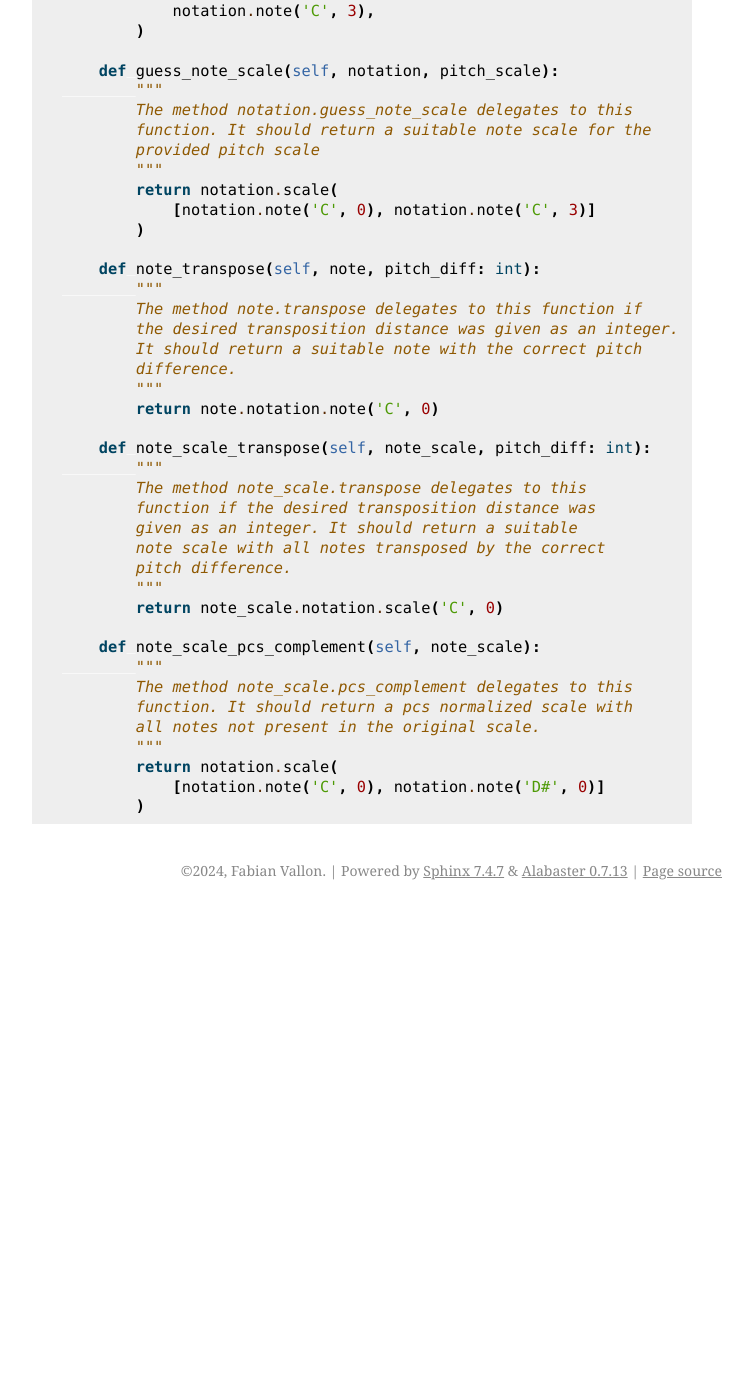
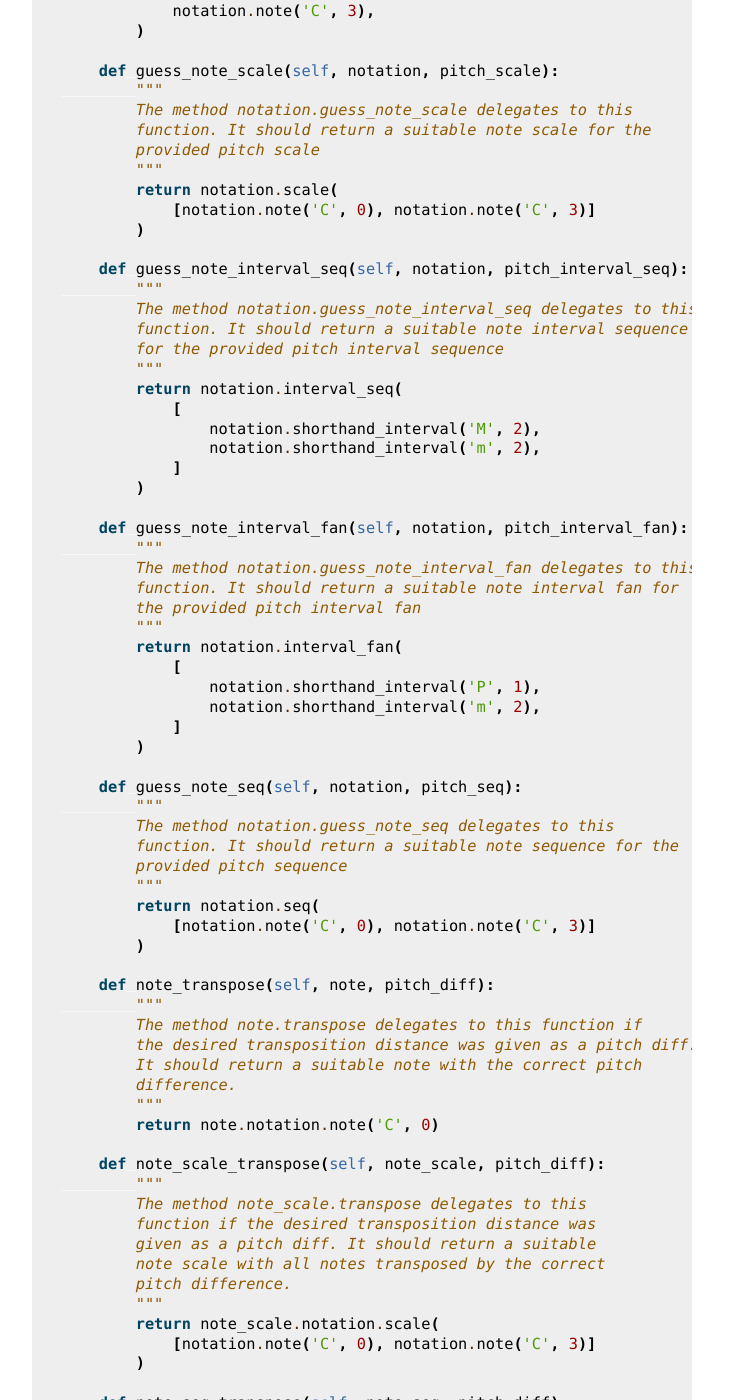
Before and after one commit to retooth2/xenharmlib, a Sphinx documentation site: the page built from doc/adv_notation_features.rst, in a window 1280 px wide and 1400 px high, scrolled down 4901 px. Shown: the whole window, without its empty margins (388-1141 px from the left). Built offline with Sphinx 7.4.7, drawn with Linux system fonts in a browser that asks for light colours; before the commit the page ends 5811 px from its top, so only the background shows below that; some of the changed text lies outside the part shown.

Commit message:
fix: updated enharmonic strategy interface doc

```diff
--- a/doc/adv_notation_features.rst
+++ b/doc/adv_notation_features.rst
@@ -275,24 +275,74 @@ The interface definition for enharmonic strategies is as follows:
                [notation.note('C', 0), notation.note('C', 3)]
            )
 
-       def note_transpose(self, note, pitch_diff: int):
+       def guess_note_interval_seq(self, notation, pitch_interval_seq):
+           """
+           The method notation.guess_note_interval_seq delegates to this
+           function. It should return a suitable note interval sequence
+           for the provided pitch interval sequence
+           """
+           return notation.interval_seq(
+               [
+                   notation.shorthand_interval('M', 2),
+                   notation.shorthand_interval('m', 2),
+               ]
+           )
+
+       def guess_note_interval_fan(self, notation, pitch_interval_fan):
+           """
+           The method notation.guess_note_interval_fan delegates to this
+           function. It should return a suitable note interval fan for
+           the provided pitch interval fan
+           """
+           return notation.interval_fan(
+               [
+                   notation.shorthand_interval('P', 1),
+                   notation.shorthand_interval('m', 2),
+               ]
+           )
+
+       def guess_note_seq(self, notation, pitch_seq):
+           """
+           The method notation.guess_note_seq delegates to this
+           function. It should return a suitable note sequence for the
+           provided pitch sequence
+           """
+           return notation.seq(
+               [notation.note('C', 0), notation.note('C', 3)]
+           )
+
+       def note_transpose(self, note, pitch_diff):
            """
            The method note.transpose delegates to this function if
-           the desired transposition distance was given as an integer.
+           the desired transposition distance was given as a pitch diff.
            It should return a suitable note with the correct pitch
            difference.
            """
            return note.notation.note('C', 0)
 
-       def note_scale_transpose(self, note_scale, pitch_diff: int):
+       def note_scale_transpose(self, note_scale, pitch_diff):
            """
            The method note_scale.transpose delegates to this
            function if the desired transposition distance was
-           given as an integer. It should return a suitable
+           given as a pitch diff. It should return a suitable
            note scale with all notes transposed by the correct
            pitch difference.
            """
-           return note_scale.notation.scale('C', 0)
+           return note_scale.notation.scale(
+               [notation.note('C', 0), notation.note('C', 3)]
+           )
+
+       def note_seq_transpose(self, note_seq, pitch_diff):
+           """
+           The method note_seq.transpose delegates to this
+           function if the desired transposition distance was
+           given as a pitch diff. It should return a suitable
+           note sequence with all notes transposed by the correct
+           pitch difference.
+           """
+           return note_seq.notation.seq(
+               [notation.note('C', 0), notation.note('C', 3)]
+           )
 
        def note_scale_pcs_complement(self, note_scale):
            """
```
